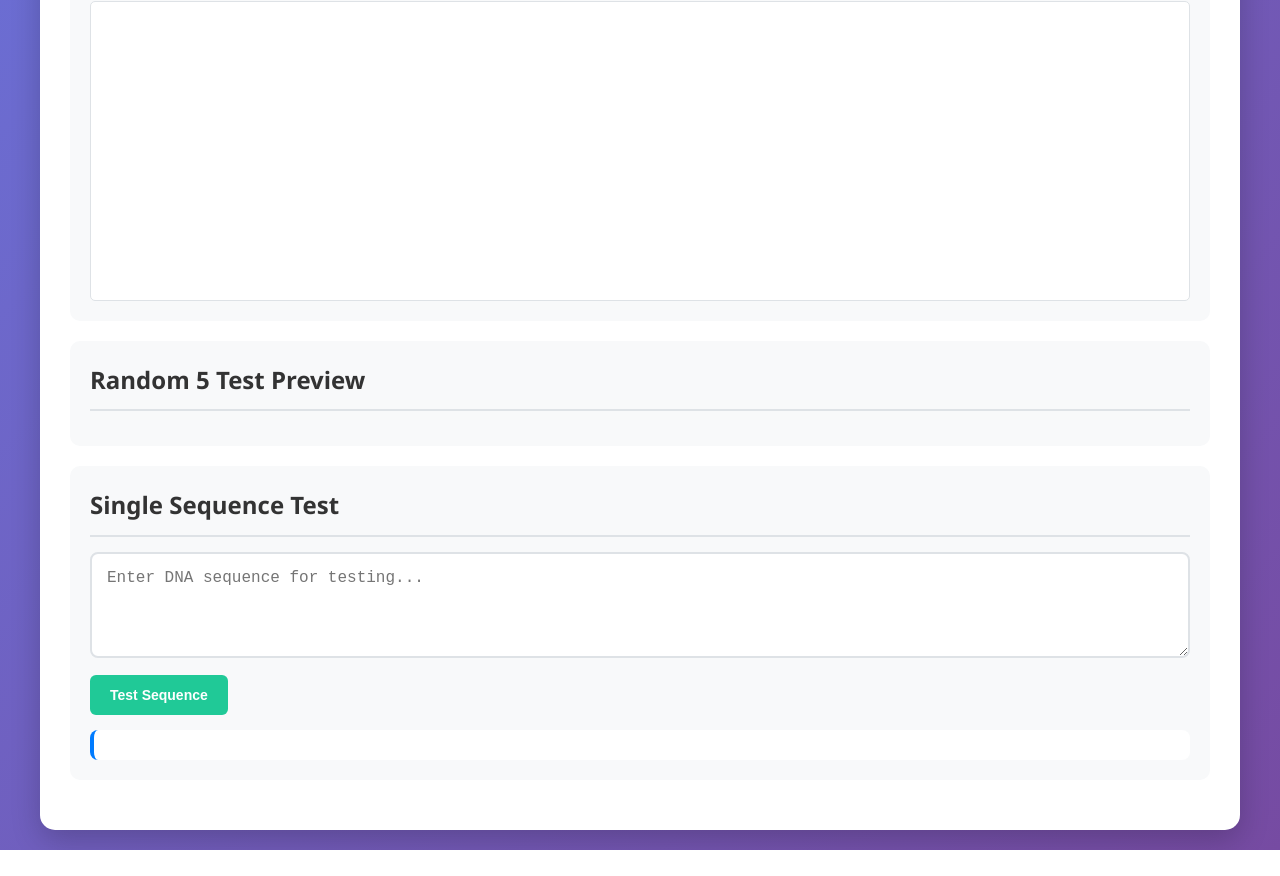
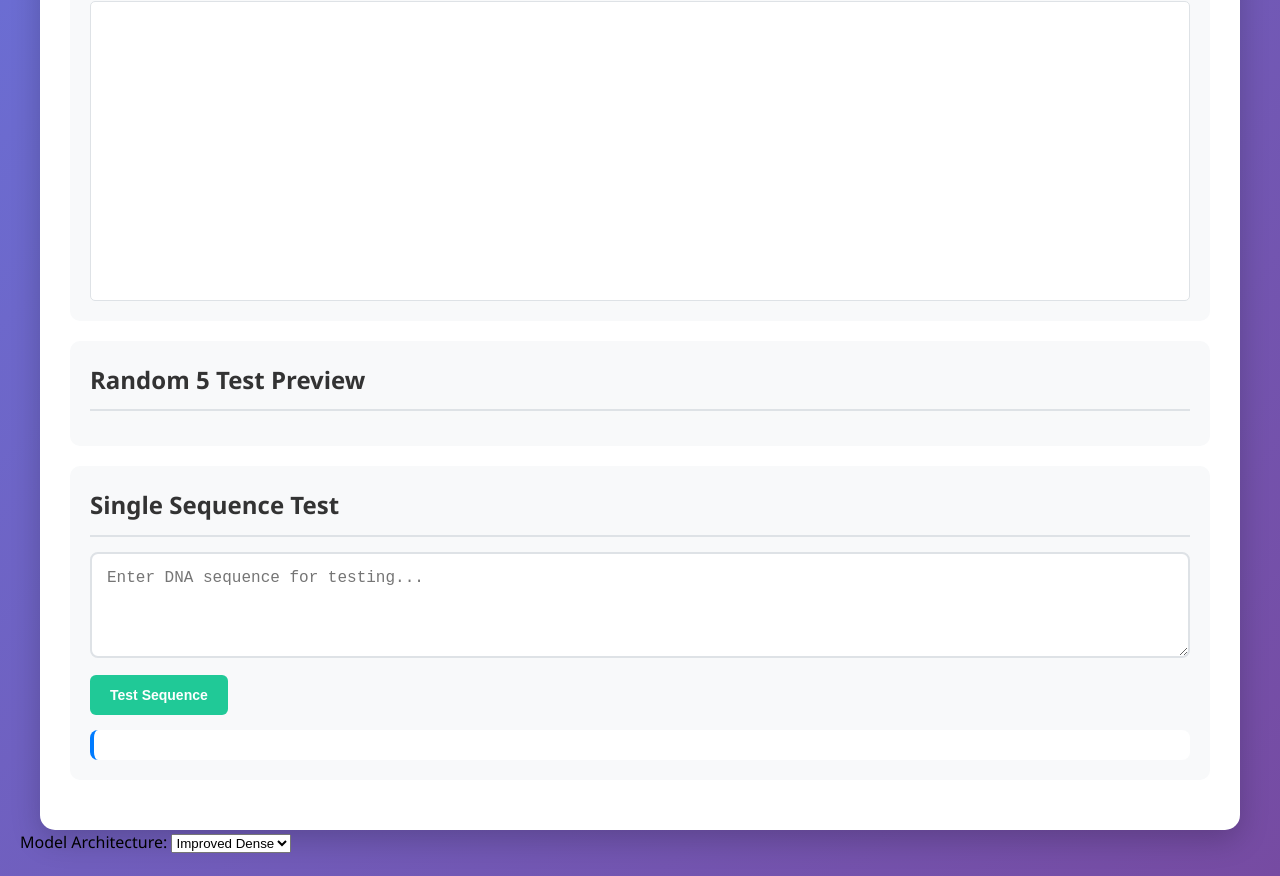
Before and after one commit to LiShuai1025/DNA-disease-risk-prediction, a plain HTML site: page index.html in a window 1280 px wide. Shown: the part 1066-1942 px from the top of the page. Before the commit the page ends 1916 px from the top, so only its background shows below. Drawn offline with nearby package versions, Linux system fonts and the light colour scheme; a script that the page names is missing.

Commit message:
Update index.html

```diff
--- a/index.html
+++ b/index.html
@@ -92,3 +92,12 @@
     <script src="script.js"></script>
 </body>
 </html>
+<!-- 在控制按钮部分添加模型选择 -->
+<div class="model-selection">
+    <label for="modelType">Model Architecture:</label>
+    <select id="modelType">
+        <option value="improved_dense">Improved Dense</option>
+        <option value="cnn">CNN</option>
+        <option value="deep_dense">Deep Dense</option>
+    </select>
+</div>
```
